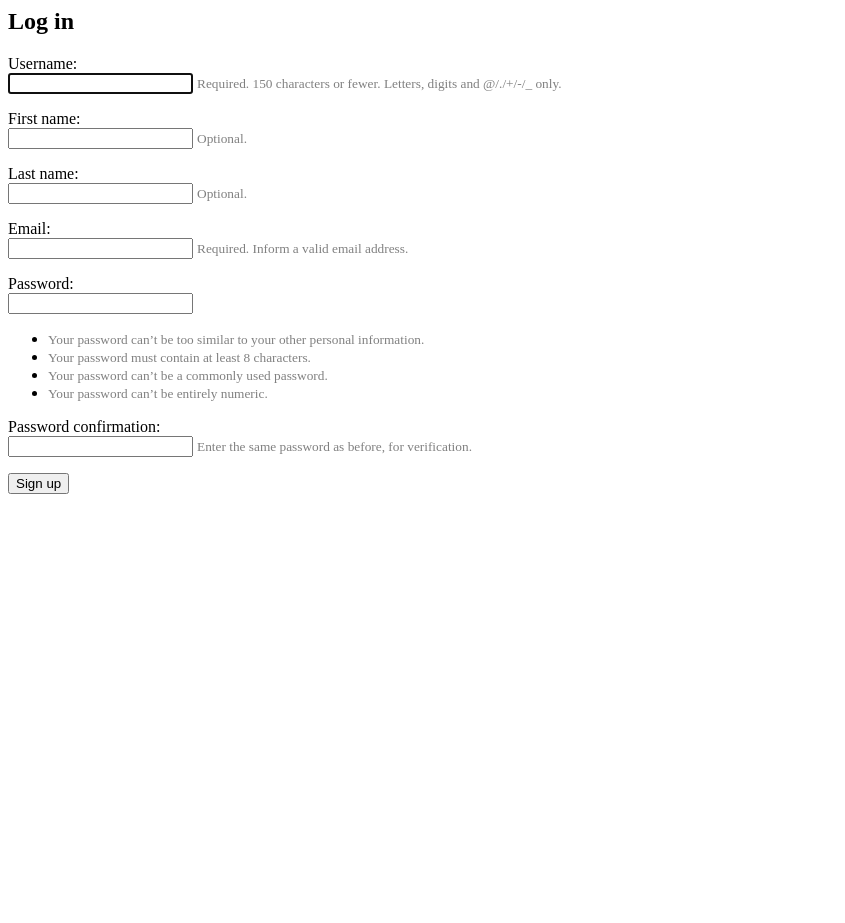
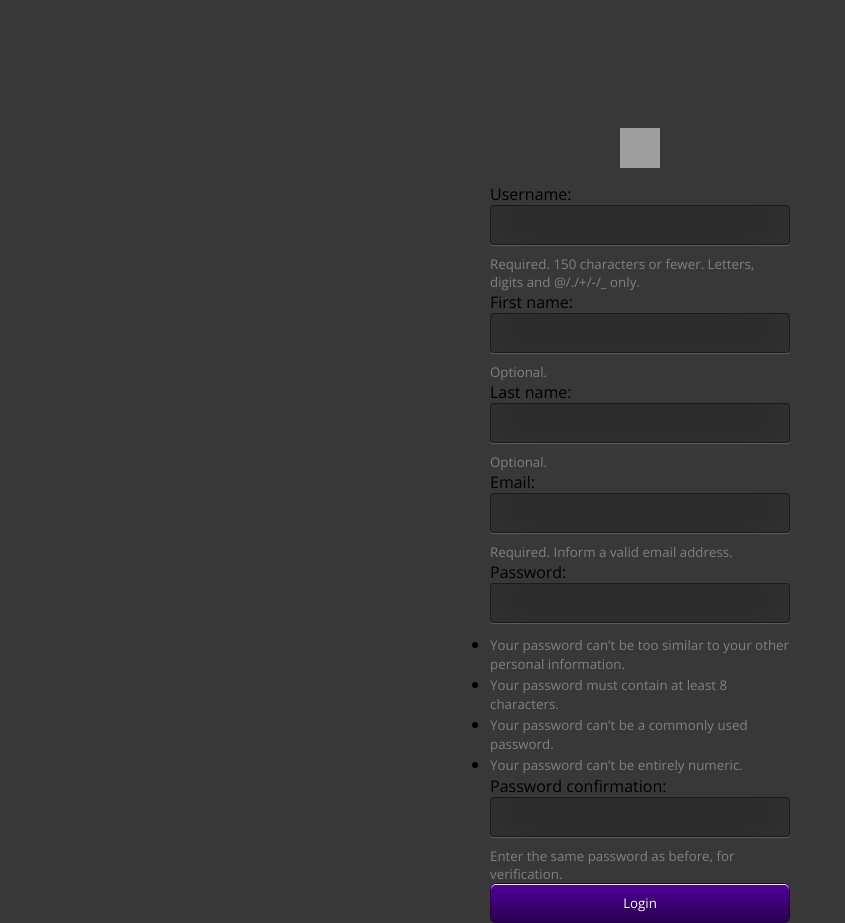
Before and after one commit to JeremyDClark17/ENTP4500Project, a Django app: template UrTourn/templates/login.html in a window 1280 px wide. Shown: the whole page, without its empty margins (0-845 px from the left). Before the commit the page ends 494 px from the top, so only its background shows below. Run offline with Django 3.2, Linux system fonts and the light colour scheme; the template is opened without the code that fills it: values that come from a table or form of the project are taken from there, others are empty; grey boxes are pictures that could not be loaded.

Commit message:
Added CSS

```diff
--- /dev/null
+++ b/UrTourn/static/css/LoginSignup.css
@@ -0,0 +1,84 @@
+@import url(https://fonts.googleapis.com/css?family=Open+Sans:400,600,700);
+
+*, *:after, *:before {
+    -webkit-box-sizing: border-box;
+    -moz-box-sizing: border-box;
+    box-sizing: border-box;
+    font-weight: normal;
+    margin: 0;
+    outline: 0 none;
+    font-family: "Open Sans";
+    padding: 0;
+}
+
+body {
+  background: #383838;
+  font-family: "Open Sans";
+}
+.loading {
+    margin: 10% auto 15px;
+    position: relative;
+
+    height: 40px;
+    width: 40px;
+}
+.loading .circle {
+    border-radius: 100%;
+    position: absolute;
+}
+.loading .circle.dark {
+    background-color: #28004F;
+    height: 22px;
+    left: 1px;
+    top: 10px;
+    width: 22px;
+}
+.loading .circle.light {
+    background-color: #4F0099;
+    height: 25px;
+    right: 1px;
+    top: 8px;
+    width: 25px;
+}
+.loading .branding {
+    background: url("https://s18.postimg.org/8a4d3vj3p/db_loader.png") repeat scroll 0 0 transparent;
+    height: 40px;
+    width: 40px;
+    position: absolute;
+}
+
+.login {
+    width: 300px;
+    margin: 0 auto;
+}
+.login form {
+  width: 100%;
+}
+input {
+    background: none repeat scroll 0 0 rgba(0, 0, 0, 0.3);
+    border: 1px solid rgba(0, 0, 0, 0.3);
+    border-radius: 4px 4px 4px 4px;
+    box-shadow: 0 -5px 45px rgba(100, 100, 100, 0.2) inset, 0 1px 1px rgba(255, 255, 255, 0.2);
+    color: #FFFFFF;
+    font-size: 13px;
+    margin-bottom: 10px;
+    outline: medium none;
+    padding: 10px;
+    text-shadow: 1px 1px 1px rgba(0, 0, 0, 0.3);
+    width: 100%;
+}
+
+button {
+    background: linear-gradient(to bottom, #4F0099 0px, #28004F 100%) repeat scroll 0 0 transparent;
+    border: 1px solid rgba(0, 0, 0, 0.3);
+    border-bottom: 1px solid rgba(0, 0, 0, 0.55);
+    border-radius: 6px 6px 6px 6px;
+    box-shadow: 0 1px 0 #E6F5FF inset;
+    color: #FFFFFF;
+    cursor: pointer;
+    display: block;
+    margin: 0 auto;
+    padding: 10px 25px;
+    text-shadow: 0 1px rgba(0, 0, 0, 0.3);
+    width: 100%;
+}
--- a/UrTourn/templates/login.html
+++ b/UrTourn/templates/login.html
@@ -1,8 +1,17 @@
 {% block content %}
-  <h2>Log in</h2>
+{% load static %}
+<head>
+  <title>UrTourn</title>
+  <link rel="stylesheet" href="{% static 'css/LoginSignup.css' %}">
+	<div class="loading">
+		<div class="circle light"></div>
+		<div class="circle dark"></div>
+		<div class="branding"></div>
+	</div>
   {% if form.errors %}
     <p>Your username and password didn't match. Please try again.</p>
   {% endif %}
+  <div class="login">
   <form method="post">
     {% csrf_token %}
     {% for field in form %}
@@ -17,6 +26,7 @@
         {% endfor %}
       </p>
     {% endfor %}
-    <button type="submit">Sign up</button>
+    <button type="submit">Login</button>
   </form>
+  </div>
 {% endblock %}
```
Also changed, not shown: UrTourn/static/css/profile.css (added, +7 -0 lines), UrTourn/templates/profile.html (+26 -6 lines), UrTourn/templates/signup.html (+11 -4 lines), UrTourn/views.py (+5 -2 lines), db.sqlite3.
